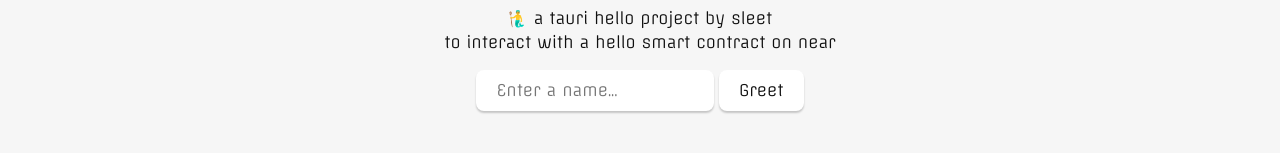
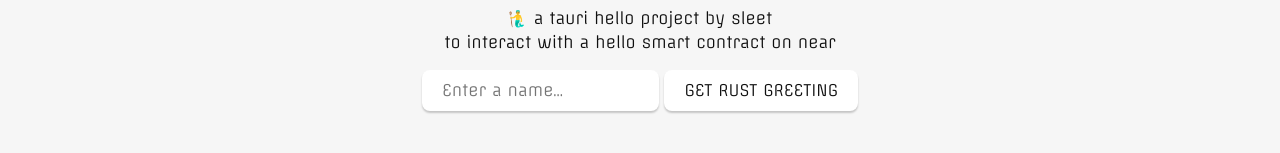
Before and after one commit to sleet-iced/tauri_hello_react, a React (Vite) app: page / in a window 1280 px wide. Shown: the part 261-414 px from the top of the page. Built offline with nearby package versions, Linux system fonts and the light colour scheme.

Commit message:
Update App.tsx

```diff
--- a/src/App.tsx
+++ b/src/App.tsx
@@ -31,7 +31,7 @@
           onChange={(e) => setName(e.currentTarget.value)}
           placeholder="Enter a name..."
         />
-        <button type="submit">Greet</button>
+        <button type="submit">GET RUST GREETING</button>
       </form>
       <p>{greetMsg}</p>
     </main>
```
